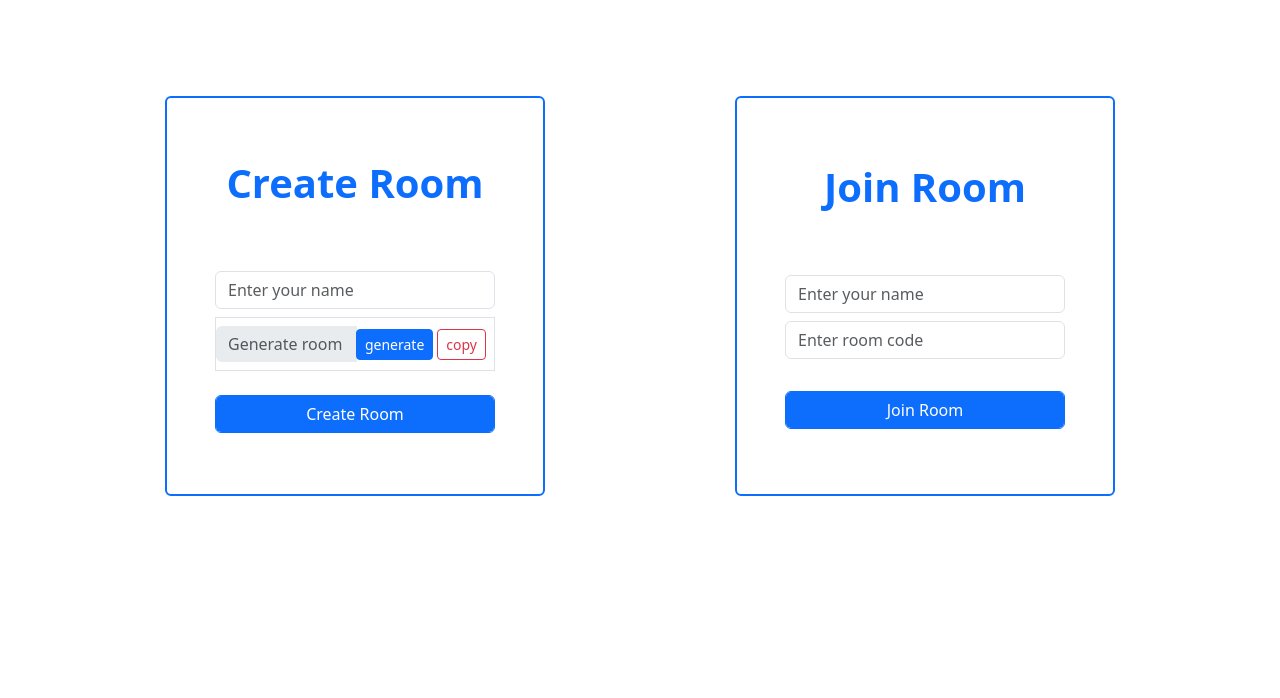
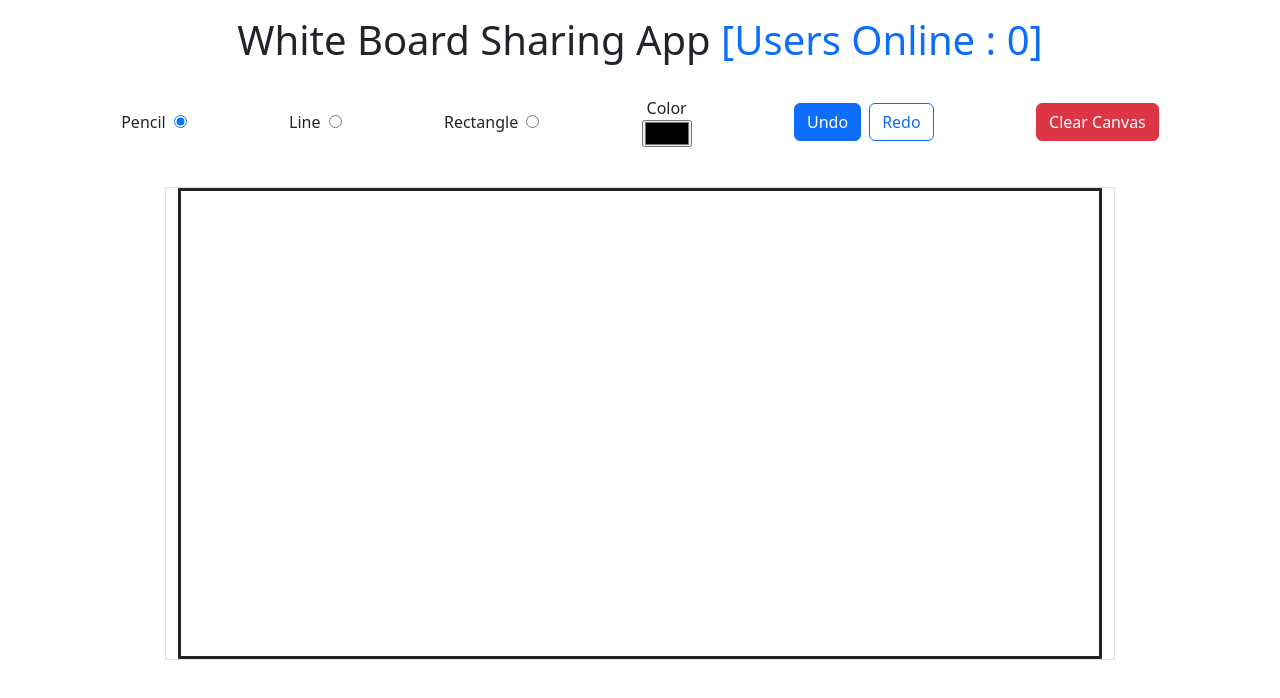
Before and after one commit to wathsan11/Real-Time-Collaborative-Whiteboard-Application, a React app in the folder frontend/: page /1 in a window 1280 px wide. Shown: the top 698 px of the page. Built offline with nearby package versions, Linux system fonts and the light colour scheme; the HTML template or start-up script is replaced by a standard one.

Commit message:
Created Whitboard UI and pencil effect

```diff
--- a/frontend/src/App.jsx
+++ b/frontend/src/App.jsx
@@ -1,5 +1,7 @@
 import './App.css'
 import Forms from './components/Forms'
+import {Route, Routes} from "react-router-dom";
+import RoomPage from './pages/RoomPage';
 
 const App = () => {
 
@@ -7,7 +9,12 @@
   return (
     <>
       <div className='container'>
-        <Forms />
+        <Routes>
+          <Route path="/" element={<Forms />} />
+          <Route path="/:roomId" element={<RoomPage />} />
+
+        </Routes>
+
       </div>
     </>
   )
--- a/frontend/src/components/WhiteBoard/index.jsx
+++ b/frontend/src/components/WhiteBoard/index.jsx
@@ -0,0 +1,80 @@
+import { useEffect, useState, useLayoutEffect } from 'react';
+import rough from 'roughjs';
+
+const WhiteBoard = ({canvasRef,ctxRef, elements, setElements}) => {
+
+  const [isDrawing, setIsDrawing] = useState(false);
+
+  useEffect(() => {
+    const canvas = canvasRef.current;
+    const ctx = canvas.getContext('2d');
+    ctxRef.current = ctx;
+
+  }, []);
+
+  useLayoutEffect(() => {
+    const roughCanvas = rough.canvas(canvasRef.current);
+
+    elements.forEach((element) => {
+        roughCanvas.linearPath(element.path);
+    });
+  }, [elements]);
+
+  const handleMouseDown = (e) => {
+    const { offsetX, offsetY } = e.nativeEvent;
+    console.log(offsetX, offsetY);
+
+    setElements((prevElements) => [...prevElements,
+        {type: 'pencil',
+         offsetX,
+         offsetY,
+         path: [[offsetX, offsetY]],
+         stroke: 'black',
+        }
+    ]);
+
+    setIsDrawing(true);
+  }
+
+  const handleMouseMove = (e) => {
+    const { offsetX, offsetY } = e.nativeEvent;
+    if(isDrawing){
+         // pencil by default as static
+         const {path} = elements[elements.length - 1];
+         const newPath = [...path, [offsetX, offsetY]];
+
+         setElements((prevElements) => {
+            return prevElements.map((ele, index) => {
+                if(index === elements.length - 1){
+                    return {
+                        ...ele,
+                        path: newPath,
+                    };
+                }else{
+                    return ele;
+                }
+            })
+         });
+
+    }
+
+  }
+
+  const handleMouseUp = (e) => {
+    setIsDrawing(false);
+  }
+
+  return (
+
+    <canvas
+        ref={canvasRef}
+        onMouseDown={handleMouseDown}
+        onMouseMove={handleMouseMove}
+        onMouseUp={handleMouseUp}
+        className="border border-dark border-3 w-100 h-100"
+    ></canvas>
+
+    );
+}
+
+export default WhiteBoard;
--- a/frontend/src/main.jsx
+++ b/frontend/src/main.jsx
@@ -4,9 +4,12 @@
 import App from './App.jsx'
 import 'bootstrap/dist/css/bootstrap.min.css';
 import 'bootstrap/dist/js/bootstrap.bundle.min.js';
+import {BrowserRouter as Router} from "react-router-dom";
 
 createRoot(document.getElementById('root')).render(
   <StrictMode>
-    <App />
+    <Router>
+      <App />
+    </Router>
   </StrictMode>,
 )
--- a/frontend/src/pages/RoomPage/index.css
+++ b/frontend/src/pages/RoomPage/index.css
@@ -0,0 +1,3 @@
+canvas-box{
+    height: 500px;
+}
--- a/frontend/src/pages/RoomPage/index.jsx
+++ b/frontend/src/pages/RoomPage/index.jsx
@@ -0,0 +1,94 @@
+import { useRef, useState } from 'react';
+import './index.css'
+import WhiteBoard from '../../components/WhiteBoard';
+
+const RoomPage = () => {
+
+    const canvasRef = useRef(null);
+    const ctxRef = useRef(null);
+
+    const [tool, setTool] = useState('pencil');
+    const [color, setColor] = useState('#000000');
+    const [elements, setElements] = useState([]);
+  return (
+    <div className="row">
+        <h1 className='text-center pt-3 py-3'>
+            White Board Sharing App {''}
+            <span className='text-primary'>[Users Online : 0]</span>
+        </h1>
+        <div className="col-md-12 mt-2 mb-3 d-flex align-items-center justify-content-around flex-wrap gap-4">
+
+            <div className="d-flex align-items-center gap-2">
+                <label htmlFor="pencil">Pencil</label>
+                <input
+                     type='radio'
+                     id='pencil'
+                     checked={tool === 'pencil'}
+                     name='tool'
+                     value='pencil'
+                     onChange={(e) => setTool(e.target.value)} />
+            </div>
+
+
+            <div className="d-flex align-items-center gap-2">
+                <label htmlFor="line">Line</label>
+                <input
+                     type='radio'
+                     id='line'
+                     checked={tool === 'line'}
+                     name='tool'
+                     value='line'
+                     onChange={(e) => setTool(e.target.value)} />
+            </div>
+
+
+            <div className="d-flex align-items-center gap-2">
+                <label htmlFor="rect">Rectangle</label>
+                <input
+                     type='radio'
+                     id='rect'
+                     checked={tool === 'rect'}
+                     name='tool'
+                     value='rect'
+                     onChange={(e) => setTool(e.target.value)} />
+            </div>
+
+
+            <div className="d-flex flex-column align-items-center">
+                <label htmlFor="color">Color</label>
+                <input
+                    type='color'
+                    id='color'
+                    value={color}
+                    onChange={(e) => setColor(e.target.value)}
+                />
+            </div>
+
+
+            <div className="d-flex gap-2">
+                <button className='btn btn-primary'>Undo</button>
+                <button className='btn btn-outline-primary'>Redo</button>
+            </div>
+
+
+            <div>
+                <button className='btn btn-danger'>Clear Canvas</button>
+            </div>
+
+        </div>
+
+        <div className="col-md-10 mx-auto mt-4 border canvas-box">
+            <WhiteBoard
+               canvasRef={canvasRef}
+               ctxRef={ctxRef}
+               elements={elements}
+               setElements={setElements}
+              />
+
+        </div>
+
+    </div>
+  );
+};
+
+export default RoomPage;
```
Also changed, not shown: 2 other files (tests, documents, lock files or other folders).
